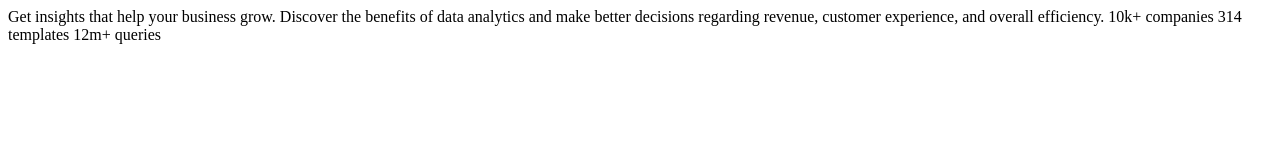
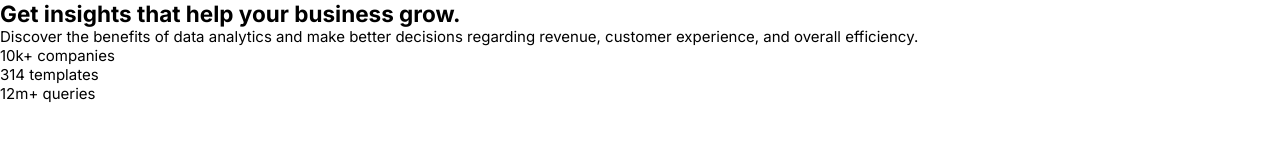
Before and after one commit to leoscabyx/stats-card-component, a plain HTML site: page index.html in a window 1280 px wide. Drawn offline with Linux system fonts and the light colour scheme.

Commit message:
Estructura y Estilos base para el proyecto

```diff
--- /dev/null
+++ b/css/estilos.css
@@ -0,0 +1,19 @@
+:root {
+    --color-primary-1: hsl(233, 47%, 7%);
+    --color-primary-2: hsl(244, 38%, 16%);
+    --color-primary-2: hsl(277, 64%, 61%);
+    --color-neutral-1: hsl(0, 0%, 100%);
+    --color-neutral-2: hsla(0, 0%, 100%, 0.75);
+    --color-neutral-3: hsla(0, 0%, 100%, 0.6);
+}
+
+* {
+    margin: 0;
+    padding: 0;
+    box-sizing: border-box;
+}
+
+body {
+    font-family: 'Inter', sans-serif;
+    font-size: 15px;
+}
--- a/index.html
+++ b/index.html
@@ -8,18 +8,46 @@
 
   <title>Frontend Mentor | Stats preview card component</title>
 
+  <link rel="preconnect" href="https://fonts.googleapis.com">
+  <link rel="preconnect" href="https://fonts.gstatic.com" crossorigin>
+  <link href="https://fonts.googleapis.com/css2?family=Inter:wght@400;700&display=swap" rel="stylesheet">
+  <link href="https://fonts.googleapis.com/css2?family=Lexend+Deca&display=swap" rel="stylesheet">
+
+  <link rel="stylesheet" href="css/estilos.css">
 
 </head>
 <body>
 
-  Get insights that help your business grow.
+  <main>
+    <section>
+      <div>
+        <div>
+          <h2>Get <span>insights</span> that help your business grow.</h2>
 
-  Discover the benefits of data analytics and make better decisions regarding revenue, customer
-  experience, and overall efficiency.
+          <p>Discover the benefits of data analytics and make better decisions regarding revenue, customer
+            experience, and overall efficiency.</p>
 
-  10k+ companies
-  314 templates
-  12m+ queries
+          <div>
+            <div>
+              <span>10k+</span>
+              <span>companies</span>
+            </div>
+            <div>
+              <span>314</span>
+              <span>templates</span>
+            </div>
+            <div>
+              <span>12m+</span>
+              <span>queries</span>
+            </div>
+          </div>
+        </div>
+        <div>
+          <!-- Imagen de fondo para el div en este caso desde el css con background-image -->
+        </div>
+      </div>
+    </section>
+  </main>
 
 </body>
 </html>
```
